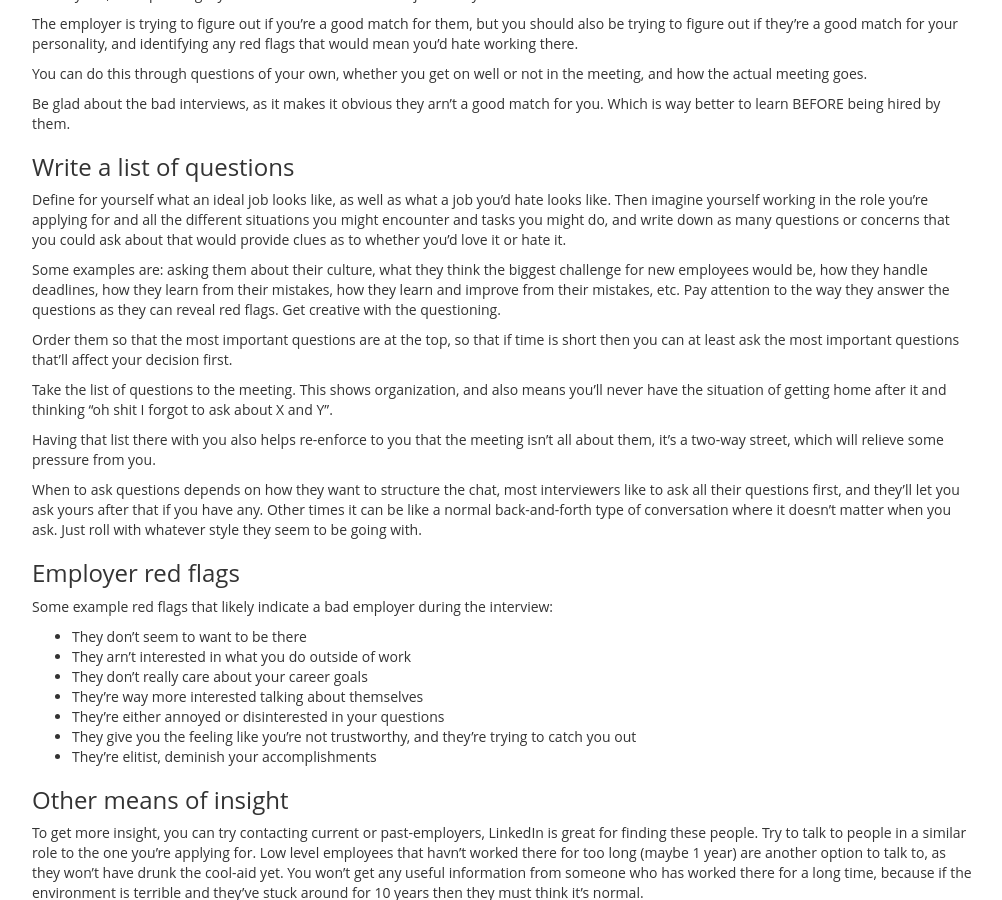
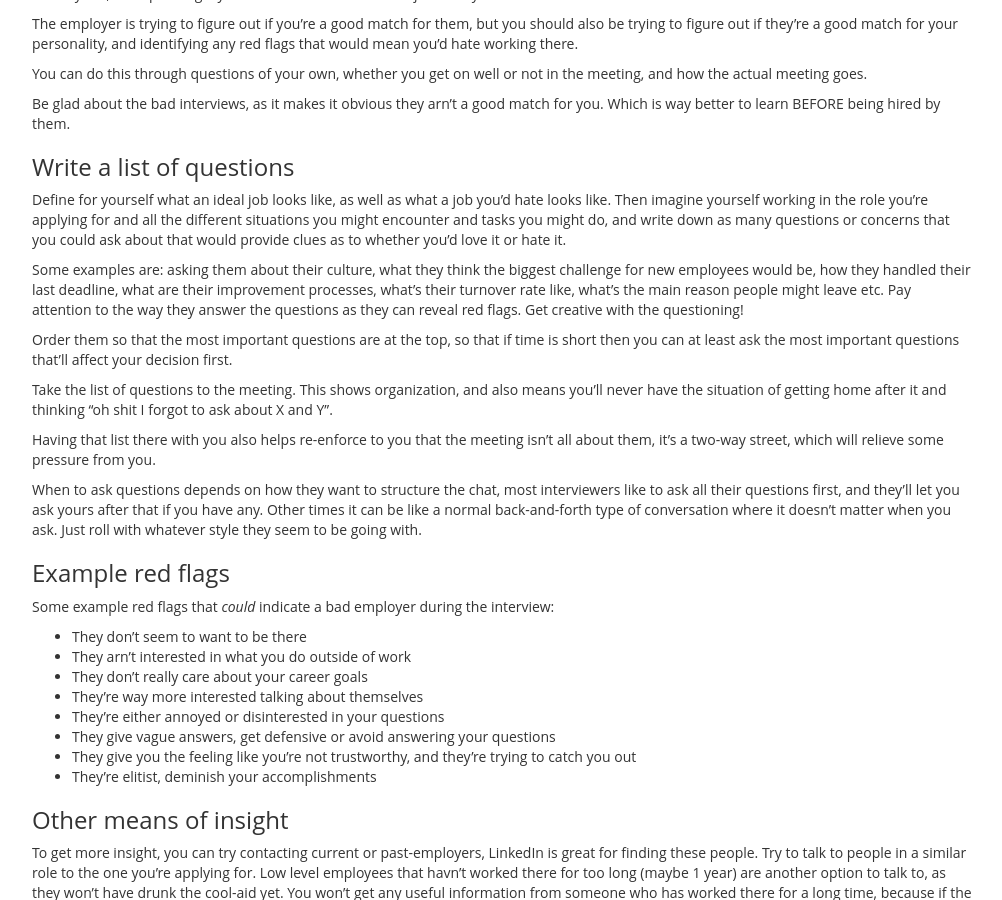
Before and after one commit to kallotec/kallotec.github.io, a Jekyll site: the page built from _posts/2018-07-30-short-guide-to-interviews.markdown, in a window 1280 px wide and 900 px high, scrolled down 1341 px. Shown: the whole window, without its empty margins (138-1140 px from the left). Built offline with Jekyll 4.4.1, drawn with Linux system fonts in a browser that asks for light colours; some of the changed text lies outside the part shown.

Commit message:
Interview article tweaks

```diff
--- a/_posts/2018-07-30-short-guide-to-interviews.markdown
+++ b/_posts/2018-07-30-short-guide-to-interviews.markdown
@@ -32,6 +32,7 @@ Rehearse common interview questions with a spouse or friend.
 Google "common interview questions".
 
 Here are a few non-industry specific examples:
+
 - "why did you apply for this role?"
 - "why do you think I should hire you?"
 - "give me an example of a challenge you faced and how you overcame it?"
@@ -65,7 +66,7 @@ Be glad about the bad interviews, as it makes it obvious they arn't a good match
 
 Define for yourself what an ideal job looks like, as well as what a job you'd hate looks like. Then imagine yourself working in the role you're applying for and all the different situations you might encounter and tasks you might do, and write down as many questions or concerns that you could ask about that would provide clues as to whether you'd love it or hate it.
 
-Some examples are: asking them about their culture, what they think the biggest challenge for new employees would be, how they handle deadlines, how they learn from their mistakes, how they learn and improve from their mistakes, etc. Pay attention to the way they answer the questions as they can reveal red flags. Get creative with the questioning.
+Some examples are: asking them about their culture, what they think the biggest challenge for new employees would be, how they handled their last deadline, what are their improvement processes, what's their turnover rate like, what's the main reason people might leave etc. Pay attention to the way they answer the questions as they can reveal red flags. Get creative with the questioning!
 
 Order them so that the most important questions are at the top, so that if time is short then you can at least ask the most important questions that'll affect your decision first.
 
@@ -75,15 +76,16 @@ Having that list there with you also helps re-enforce to you that the meeting is
 
 When to ask questions depends on how they want to structure the chat, most interviewers like to ask all their questions first, and they'll let you ask yours after that if you have any. Other times it can be like a normal back-and-forth type of conversation where it doesn't matter when you ask. Just roll with whatever style they seem to be going with.
 
-### Employer red flags
+### Example red flags
 
-Some example red flags that likely indicate a bad employer during the interview:
+Some example red flags that *could* indicate a bad employer during the interview:
 
 - They don't seem to want to be there
 - They arn't interested in what you do outside of work
 - They don't really care about your career goals
 - They're way more interested talking about themselves
 - They're either annoyed or disinterested in your questions
+- They give vague answers, get defensive or avoid answering your questions
 - They give you the feeling like you're not trustworthy, and they're trying to catch you out
 - They're elitist, deminish your accomplishments
 
@@ -125,4 +127,4 @@ Try to get offers from more than one employer. Having a second offer to accept c
 
 Take it as a humble learning opportunity.
 
-Try to request feedback about your performance and why they turned you down, an interview is a good opportunity to find out what you need to work on. Note what you struggled to answer in the interview as well, and work on that too. Don't be suprised if you don't hear back though, it's pretty common for HR/recruiters to cease communications when you're no longer a candidate.
+Try to request feedback about your performance and why they turned you down, an interview is a good opportunity to find out what you need to work on. Note what you struggled to answer in the interview as well, and work on that too. Don't be suprised if you don't hear back though, it's pretty common for HR/recruiters to cease communications when you're no longer a candidate, for that reason.
```
